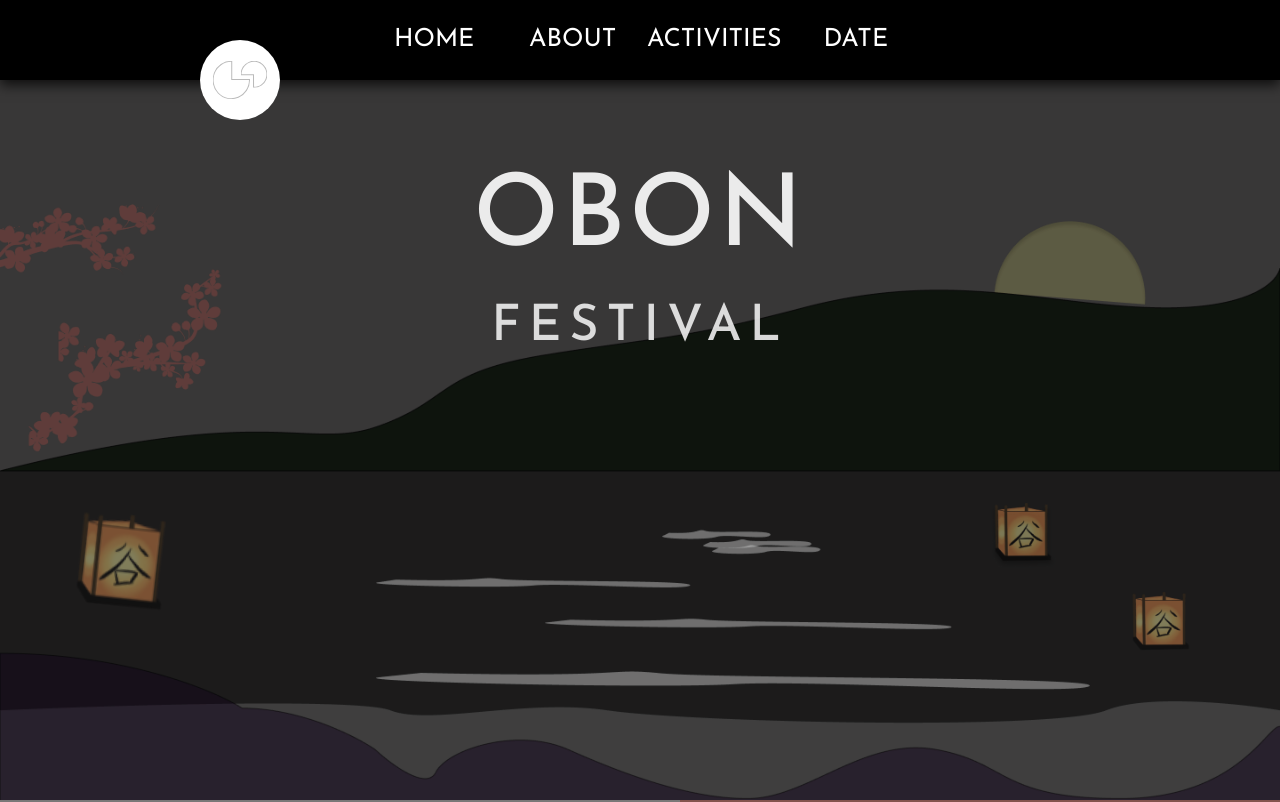
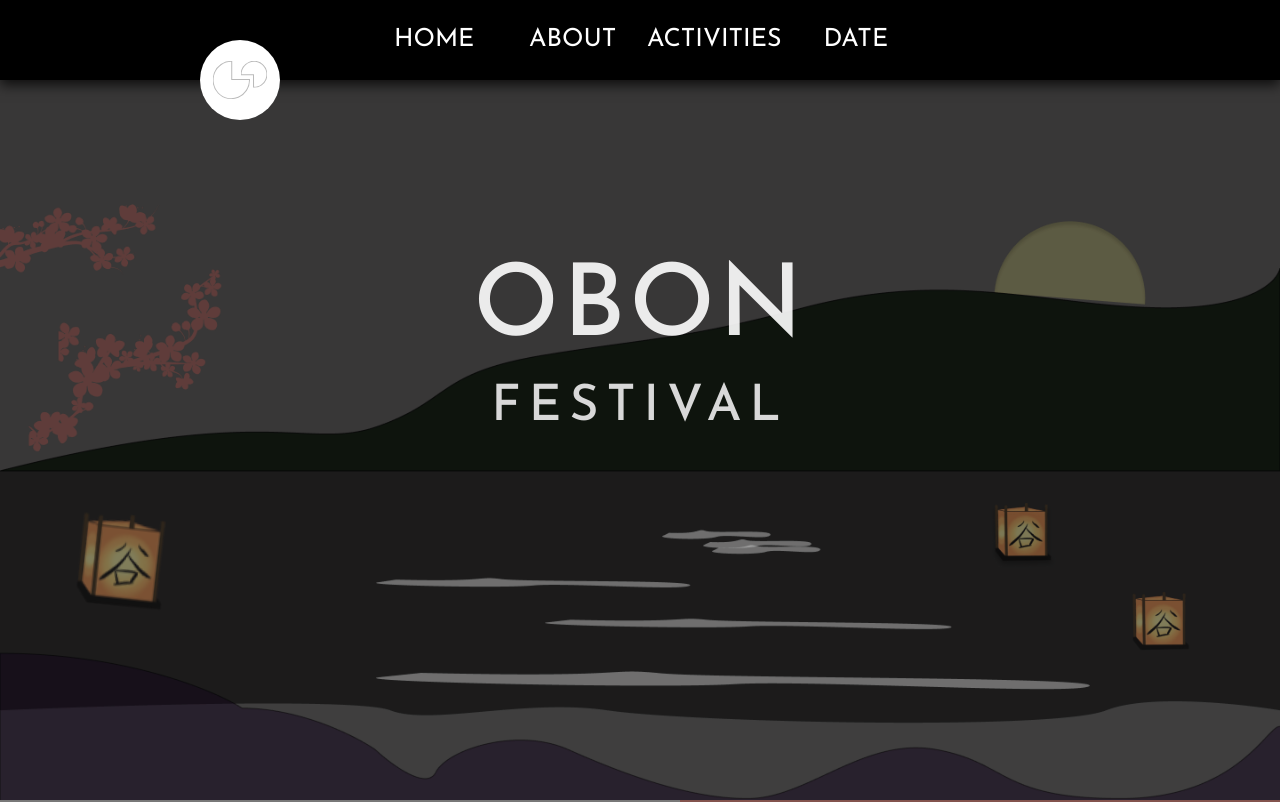
Before and after one commit to Hello-Dolphin/hellodolphin-webproject-3-ObonFestival, a React (Create React App) app: page / in a window 1280 px wide. Shown: the top 802 px of the page. Built offline with nearby package versions, Linux system fonts and the light colour scheme.

Commit message:
adjust some position

```diff
--- a/src/components/Section1.js
+++ b/src/components/Section1.js
@@ -22,7 +22,7 @@ const Text1 = styled.h1`
 	color: white;
 	text-transform: uppercase;
 	font-family: Josefin Sans;
-	transform: translateY(-30px);
+	transform: translateY(60px);
 `;
 
 const Text2 = styled.h1`
@@ -31,7 +31,7 @@ const Text2 = styled.h1`
 	color: #EEE;
 	text-transform: uppercase;
 	font-family: Josefin Sans;
-	transform: translateY(-20px);
+	transform: translateY(60px);
 `;
 
 const Chromfire1 = styled.img`
@@ -53,7 +53,6 @@ export default () => {
 	return (
 		<Section id="section1">
 			<>
-
 				<Text1 className="text">Obon</Text1>
 				<Text2 className="text">Festival</Text2>
 				<Chromfire1 className="chromfire" src={fire}></Chromfire1>
--- a/src/components/Section5.js
+++ b/src/components/Section5.js
@@ -35,7 +35,6 @@ const Box = styled.div`
     height: 400px;
     padding-left: 70px;
     transform: translateY(-90px);
-
 `;
 
 const Bean = styled.img`
@@ -44,7 +43,7 @@ const Bean = styled.img`
 `;
 
 const Box2 = styled.div`
-    width: 500px;
+    width: 600px;
     height: 100px;
     margin-left: 200px;
 `;
@@ -53,7 +52,7 @@ const Text2 = styled.p`
     font-family: Prompt;
     font-style: normal;
     font-weight: normal;
-    font-size: 20px;
+    font-size: 24px;
     color: white;
     text-align: left ;
 `;
--- a/src/components/Section6.js
+++ b/src/components/Section6.js
@@ -78,7 +78,7 @@ const Button = styled.div`
 export default () => {
     return (
         <Group_mountain>
-            <Pic src={girl} data-aos="fade-right" data-aos-duration="1500" />
+            <Pic src={girl} />
             <BigBox>
                 <Box>
                     <Text_1 data-aos="fade-left" data-aos-duration="1500">
```
